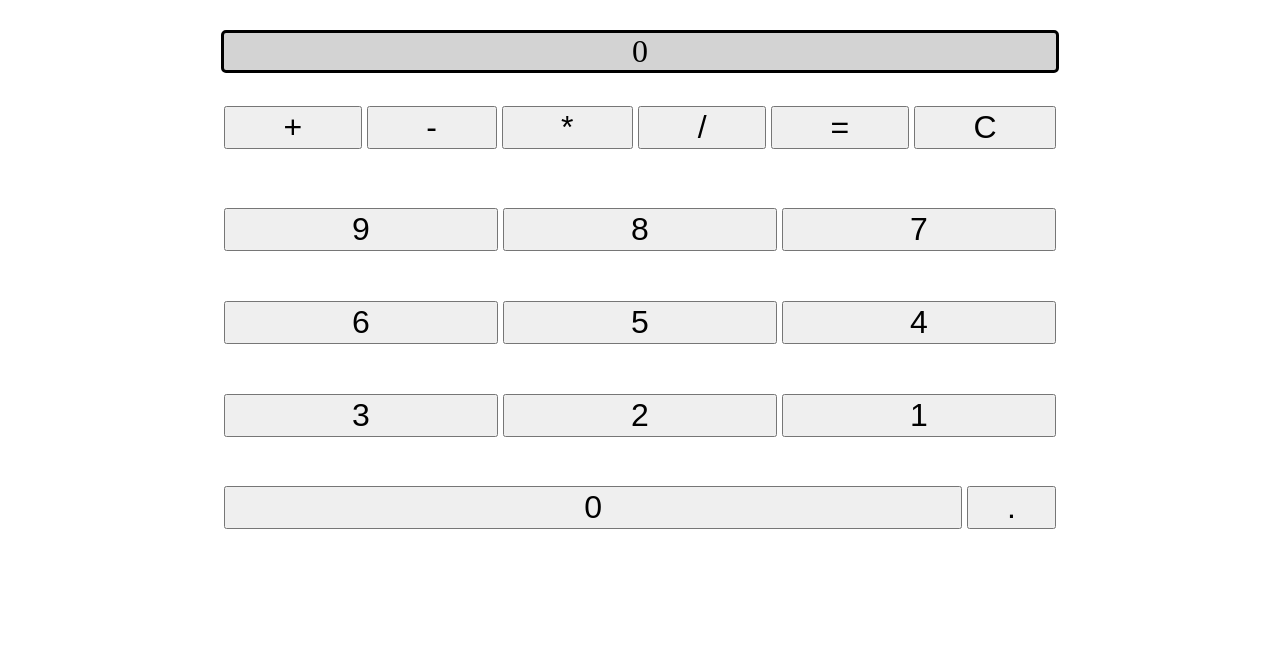
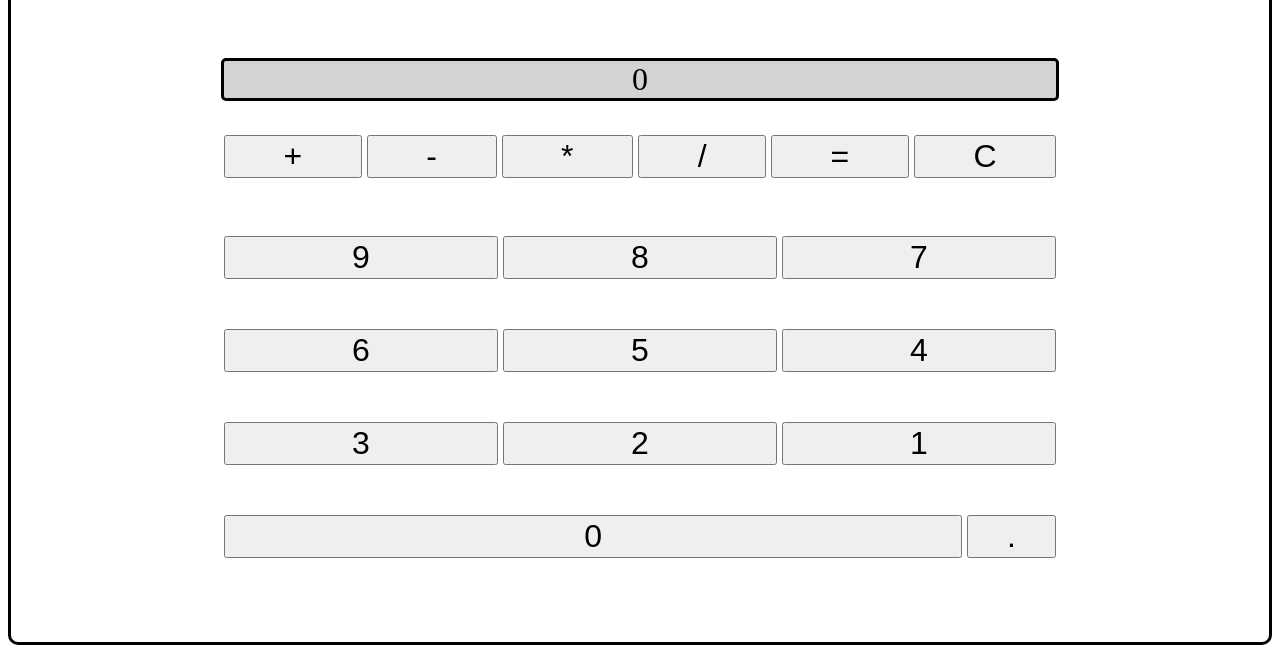
Before and after one commit to MMLeBlanc/Odin-Calculator, a plain HTML site: page index.html in a window 1280 px wide. Shown: the part 180-833 px from the top of the page. Before the commit the page ends 800 px from the top, so only its background shows below. Drawn offline with Linux system fonts and the light colour scheme; a web font is replaced by a local one.

Commit message:
Added border and fixed bug with clearing

```diff
--- a/css/styles.css
+++ b/css/styles.css
@@ -3,6 +3,9 @@ body {
     font-size: xx-large;
     display: flex;
     justify-content: center;
+    border-style: solid;
+    border-radius: 10px;
+    padding: 2%;
 }
 
 .title {
--- a/js/index.js
+++ b/js/index.js
@@ -88,7 +88,7 @@ for (let i = 0; i < numButton.length; i++) {
 // For loop to determine what to display and call operate and clear functions
 for (let j = 0; j < operationButton.length; j++) {
     operationButton[j].addEventListener('click', e => {
-        if (operator !== null && operator !== 'C') {
+        if (operator !== null && e.target.innerText !== 'C') {
             if (e.target.innerText === '=') {
                 operand1 = parseFloat(displayValue.innerText);
                 displayValue.innerText = Operate(operator, operand2, operand1);
```
